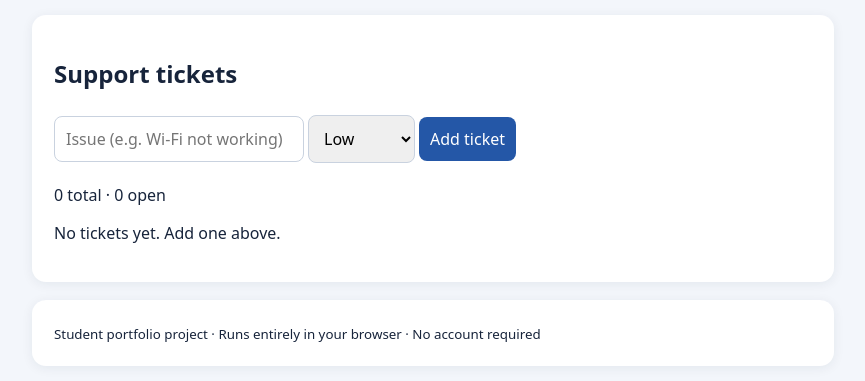
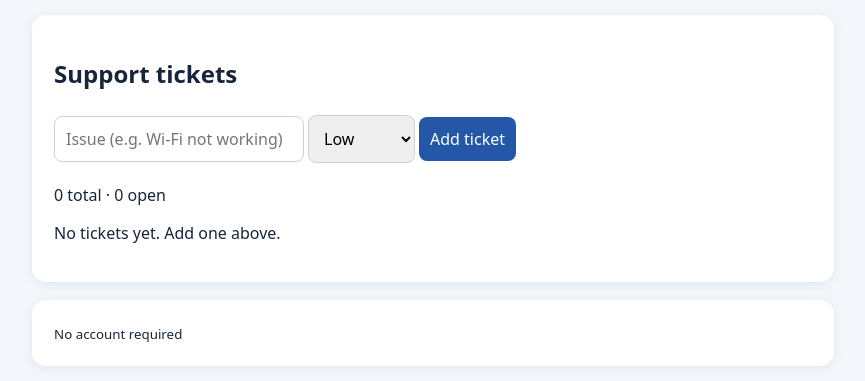
Before and after one commit to uhonemtho/IT_HELP_DESK_TICKET_SYSTEM, a plain HTML site: page index.html in a window 1280 px wide. Shown: the part 207-588 px from the top of the page, without its empty margins (207-1072 px from the left). Drawn offline with Linux system fonts and the light colour scheme.

Commit message:
Update project description in index.html
Removed the note about the project running entirely in the browser.

```diff
--- a/index.html
+++ b/index.html
@@ -1 +1 @@
-<!doctype html><html lang="en"><head><meta charset="utf-8"><meta name="viewport" content="width=device-width,initial-scale=1"><title>IT Help Desk Ticket System</title><link rel="stylesheet" href="style.css"></head><body><main><header><h1>IT Help Desk Ticket System</h1><p>Create, prioritise and resolve IT support tickets.</p></header><section class="panel" id="app"></section><section class="panel"><small>Student portfolio project · Runs entirely in your browser · No account required</small></section></main><script src="script.js"></script></body></html>
+<!doctype html><html lang="en"><head><meta charset="utf-8"><meta name="viewport" content="width=device-width,initial-scale=1"><title>IT Help Desk Ticket System</title><link rel="stylesheet" href="style.css"></head><body><main><header><h1>IT Help Desk Ticket System</h1><p>Create, prioritise and resolve IT support tickets.</p></header><section class="panel" id="app"></section><section class="panel"><small>No account required</small></section></main><script src="script.js"></script></body></html>
```
